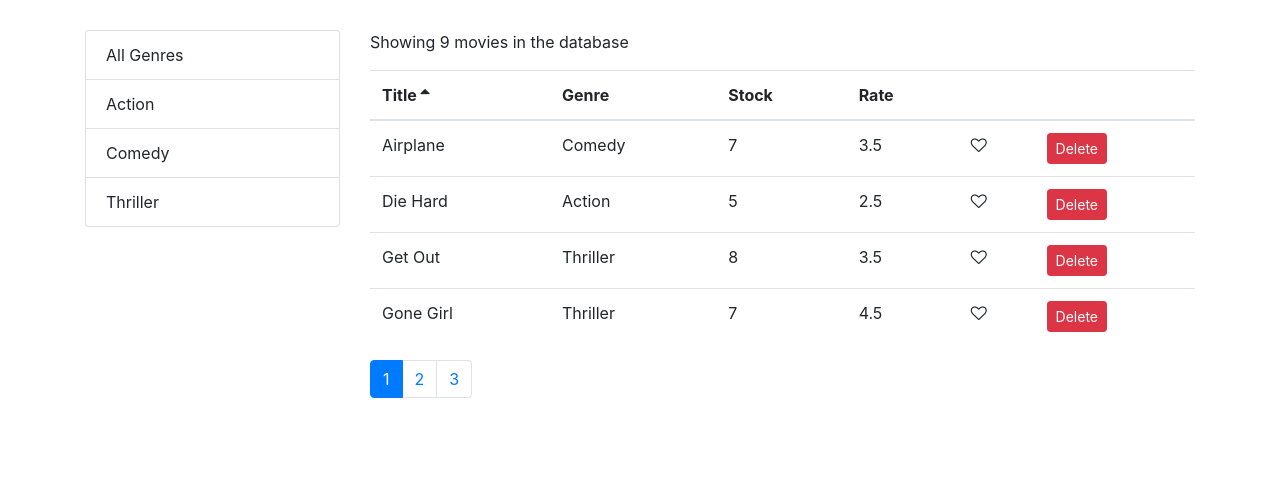
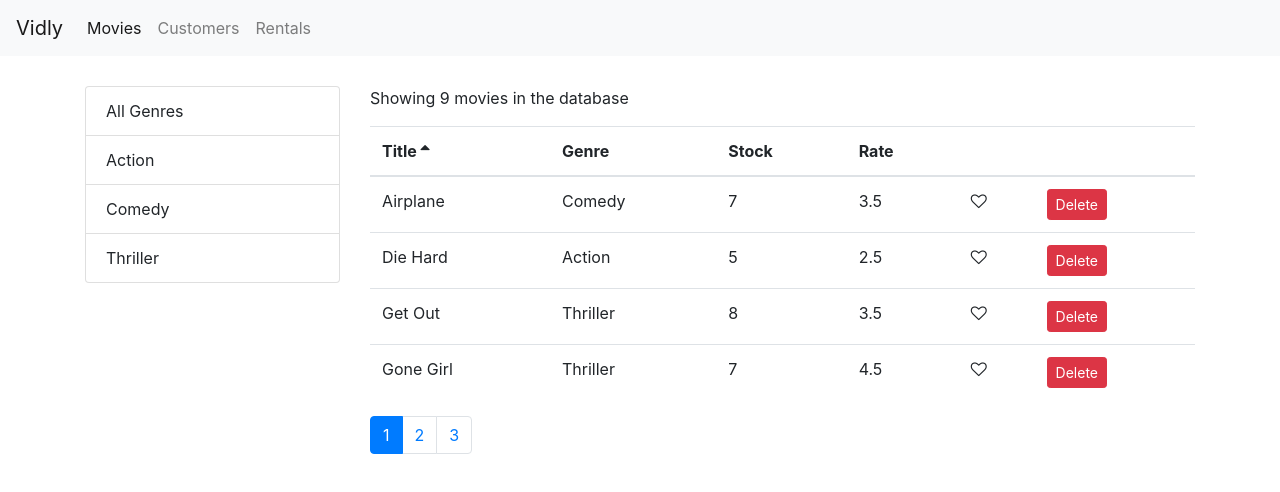
Before and after one commit to chami98/Video-Rental-Web-App, a React (Create React App) app: page /movies in a window 1280 px wide. Shown: the top 492 px of the page. Built offline with nearby package versions, Linux system fonts and the light colour scheme.

Commit message:
Added navbar

```diff
--- a/src/App.js
+++ b/src/App.js
@@ -1,12 +1,18 @@
-import "./App.css";
+
+import React, {Component} from "react";
 import Movies from "./components/movies";
 import { Route, Redirect, Switch } from "react-router";
 import Customers from "./components/customers";
 import Rentals from "./components/rentals";
 import NotFound from "./components/notFound";
+import NavBar from "./components/navBar";
+import "./App.css";
 
-function App() {
+class App extends Component {
+  render() {
     return (
+      <React.Fragment>
+        <NavBar />
         <main className="container" style={{ paddingTop: "30px" }}>
           <Switch>
             <Route path="/movies" component={Movies} />
@@ -17,7 +23,9 @@
             <Redirect exact to="not-found" />
           </Switch>
         </main>
+      </React.Fragment>
     );
+  }
 }
 
 export default App;
--- /dev/null
+++ b/src/components/navBar.jsx
@@ -0,0 +1,45 @@
+import React, { Component } from "react";
+import { Link, NavLink } from "react-router-dom";
+import Rentals from "./rentals";
+
+const NavBar = () => {
+  return (
+    <nav className="navbar navbar-expand-lg navbar-light bg-light">
+      <Link className="navbar-brand" to="#">
+        Vidly
+      </Link>
+      <button
+        className="navbar-toggler"
+        type="button"
+        data-toggle="collapse"
+        data-target="#navbarNav"
+        aria-controls="navbarNav"
+        aria-expanded="false"
+        aria-label="Toggle navigation"
+      >
+        <span className="navbar-toggler-icon"></span>
+      </button>
+      <div className="collapse navbar-collapse" id="navbarNav">
+        <ul className="navbar-nav">
+          <li className="nav-item ">
+            <NavLink className="nav-link" to="/movies">
+              Movies <span className="sr-only">(current)</span>
+            </NavLink>
+          </li>
+          <li className="nav-item">
+            <NavLink className="nav-link" to="customers">
+              Customers
+            </NavLink>
+          </li>
+          <li className="nav-item">
+            <NavLink className="nav-link" to="rentals">
+              Rentals
+            </NavLink>
+          </li>
+        </ul>
+      </div>
+    </nav>
+  );
+};
+
+export default NavBar;
```
Also changed, not shown: 19 other files (tests, documents, lock files or other folders). Lines whose indentation alone changed are shown as unchanged.
